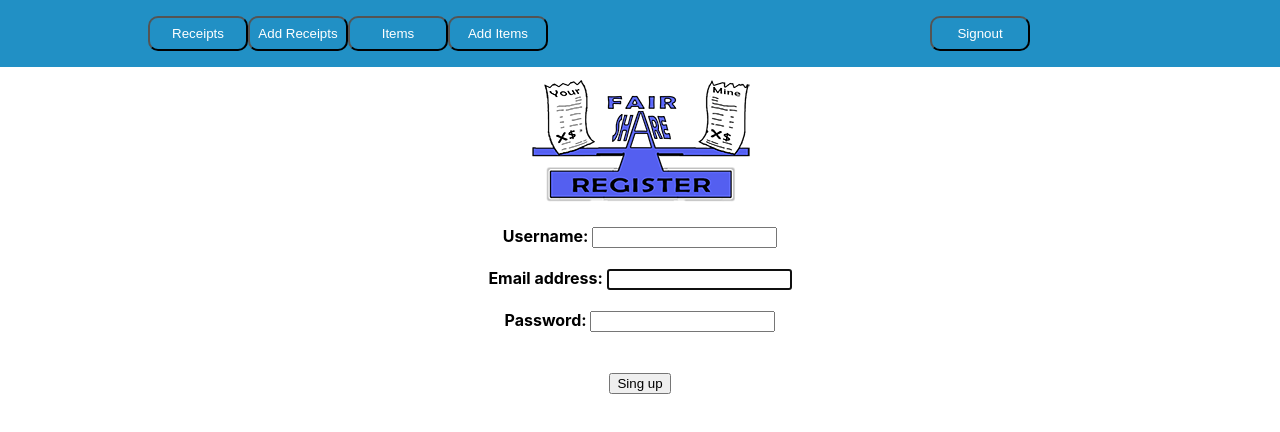
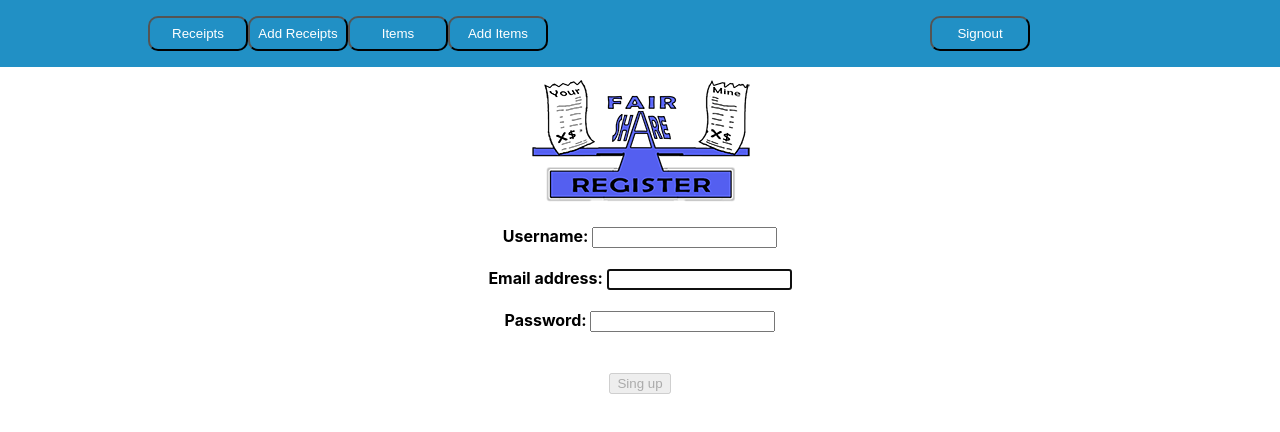
Before and after one commit to gonczmisi/FairShare, a React (Create React App) app in the folder front-end/fairshare/: page /register in a window 1280 px wide. Shown: the top 432 px of the page. Built offline with nearby package versions, Linux system fonts and the light colour scheme; sample sign-in values are in the browser's storage.

Commit message:
Fixed alerts

```diff
--- a/front-end/fairshare/src/AddItems.js
+++ b/front-end/fairshare/src/AddItems.js
@@ -5,7 +5,7 @@ import { Button, FormGroup, FormControl } from "react-bootstrap";
 import { Redirect } from 'react-router-dom';
 import { useAuth } from './context/Auth';
 
-const BACKEND_URL = 'http://localhost:8081';
+const BACKEND_URL = 'http://localhost:8080';
 const BACKEND_VM_URL = 'http://137.117.229.78:8080';
 const ITEMS_URL = BACKEND_URL + '/items';
 
--- a/front-end/fairshare/src/Login.js
+++ b/front-end/fairshare/src/Login.js
@@ -42,11 +42,13 @@ export default function Login() {
                     setAuthTokens(response.data);
                     setSuccess(true);
                 } else {
+                    alert("Wrong credentials! Try again!");
                     setSuccess(false);
                 }
             })
             .catch(error => {
                 console.log(error);
+                alert("Wrong credentials! Try again!");
                 setSuccess(false);
             });
     };
--- a/front-end/fairshare/src/Register.js
+++ b/front-end/fairshare/src/Register.js
@@ -14,6 +14,10 @@ export default function Register() {
     const [email, setEmail] = useState("");
     const [error, setError] = useState(false);
     const [success, setSuccess] = useState(false);
+
+    function validateForm() {
+        return password.length > 0 && username.length > 0 && email.length > 0;
+    }
 
     function handleClick(event) {
         console.log(
@@ -88,7 +92,7 @@ export default function Register() {
             </FormGroup>
             <br/>
             <br/>
-            <Button block bsSize="large" onClick={handleClick} >
+            <Button block bsSize="large" onClick={handleClick} disabled={!validateForm()}>
                 Sing up
             </Button>
         </div>
```
